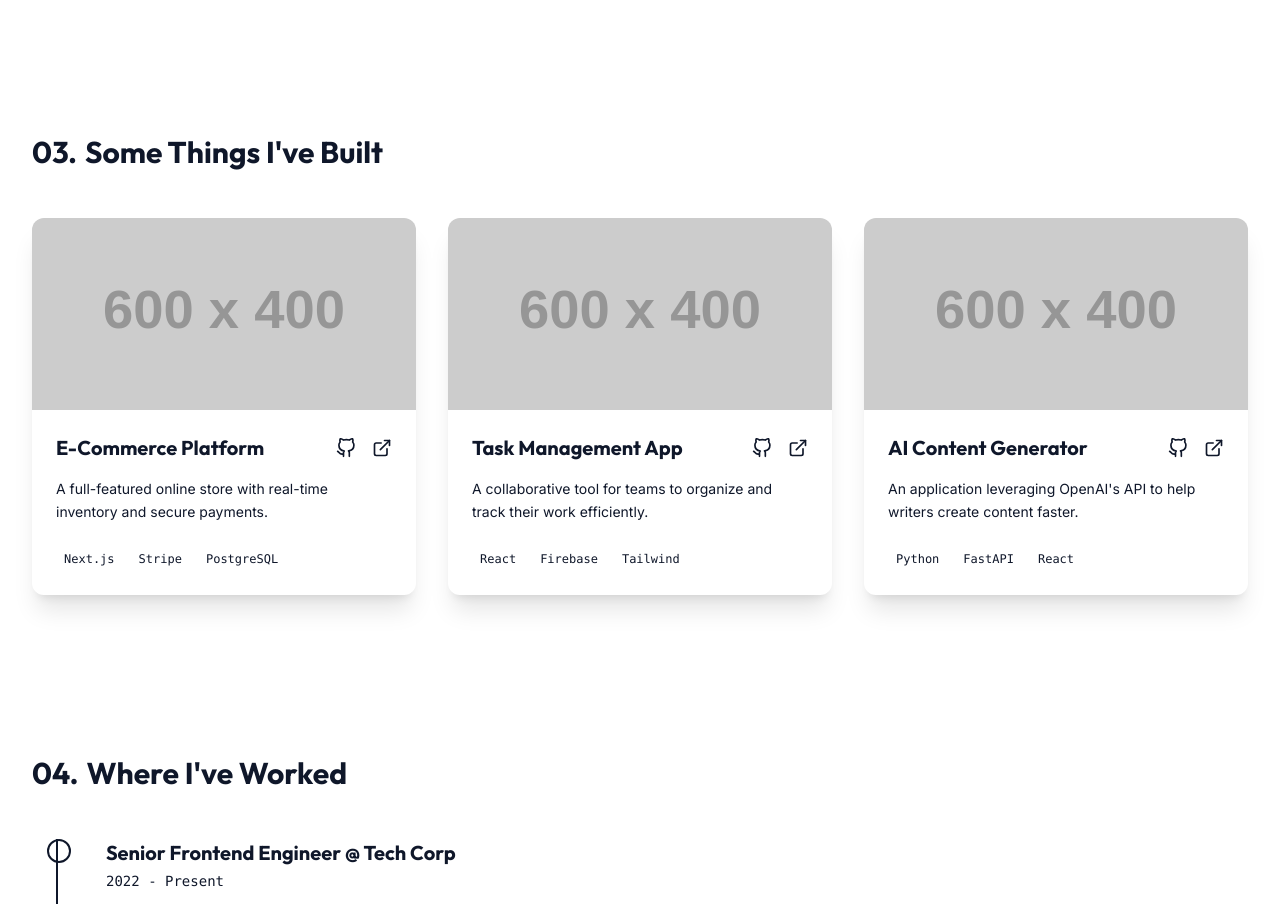
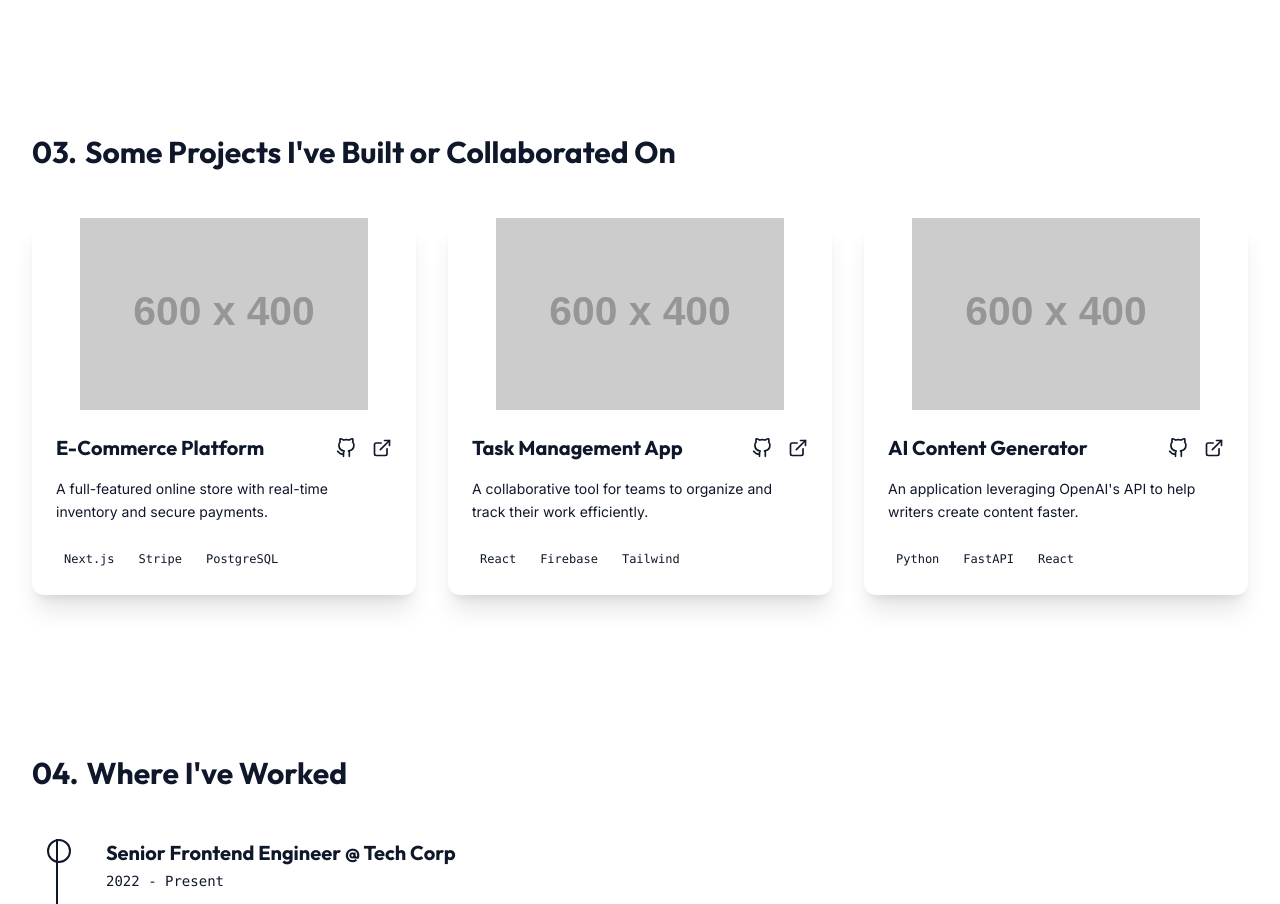
Before and after one commit to manunoly/manuel.team, an Astro site: page / in a window 1280 px wide. Shown: the part 2440-3344 px from the top of the page. Built offline with nearby package versions, Linux system fonts and the light colour scheme; Astro itself is replaced by a stand-in of ours; placeholder pictures from the web are drawn by us.

Commit message:
update portfolio

```diff
--- a/src/components/Projects.tsx
+++ b/src/components/Projects.tsx
@@ -13,13 +13,21 @@ interface Project {
 
 interface ProjectsProps {
     projects: Project[];
+    lang: string;
 }
 
-export default function Projects({ projects }: ProjectsProps) {
+export default function Projects({ projects, lang = 'en' }: ProjectsProps) {
     return (
         <SectionContainer id="projects">
             <h2 className="flex items-center text-3xl font-bold text-app-text mb-12">
-                <span className="text-app-accent mr-2">03.</span> Some Things I've Built
+                <span className="text-app-accent mr-2">03.</span>
+                {
+                    lang === 'en' ? (
+                        <span>Some Projects I've Built or Collaborated On</span>
+                    ) : (
+                        <span>Algunos Proyectos que desarrollado o Colaborado</span>
+                    )
+                }
                 <span className="ml-4 h-px bg-app-surface flex-grow max-w-xs"></span>
             </h2>
 
@@ -35,7 +43,7 @@ export default function Projects({ projects }: ProjectsProps) {
                             <img
                                 src={project.image}
                                 alt={project.title}
-                                className="w-full h-full object-cover transform group-hover:scale-110 transition-transform duration-500"
+                                className="w-full h-full object-contain transform group-hover:scale-110 transition-transform duration-500"
                             />
                         </div>
 
@@ -45,10 +53,10 @@ export default function Projects({ projects }: ProjectsProps) {
                                     {project.title}
                                 </h3>
                                 <div className="flex space-x-4 text-app-text-muted">
-                                    <a href={project.github} className="hover:text-app-accent transition-colors">
+                                    <a href={project.github} target='_blank' className="hover:text-app-accent transition-colors">
                                         <svg xmlns="http://www.w3.org/2000/svg" width="20" height="20" viewBox="0 0 24 24" fill="none" stroke="currentColor" strokeWidth="2" strokeLinecap="round" strokeLinejoin="round"><path d="M9 19c-5 1.5-5-2.5-7-3m14 6v-3.87a3.37 3.37 0 0 0-.94-2.61c3.14-.35 6.44-1.54 6.44-7A5.44 5.44 0 0 0 20 4.77 5.07 5.07 0 0 0 19.91 1S18.73.65 16 2.48a13.38 13.38 0 0 0-7 0C6.27.65 5.09 1 5.09 1A5.07 5.07 0 0 0 5 4.77a5.44 5.44 0 0 0-1.5 3.78c0 5.42 3.3 6.61 6.44 7A3.37 3.37 0 0 0 9 18.13V22"></path></svg>
                                     </a>
-                                    <a href={project.link} className="hover:text-app-accent transition-colors">
+                                    <a href={project.link} target='_blank' className="hover:text-app-accent transition-colors">
                                         <svg xmlns="http://www.w3.org/2000/svg" width="20" height="20" viewBox="0 0 24 24" fill="none" stroke="currentColor" strokeWidth="2" strokeLinecap="round" strokeLinejoin="round"><path d="M18 13v6a2 2 0 0 1-2 2H5a2 2 0 0 1-2-2V8a2 2 0 0 1 2-2h6"></path><polyline points="15 3 21 3 21 9"></polyline><line x1="10" y1="14" x2="21" y2="3"></line></svg>
                                     </a>
                                 </div>
--- a/src/data/portfolio.json
+++ b/src/data/portfolio.json
@@ -317,84 +317,339 @@
         },
         "projects": [
             {
-                "title": "Plataforma E-Commerce",
-                "description": "Una tienda en línea completa con inventario en tiempo real y pagos seguros.",
+                "title": "Picaboo Yearbooks",
+                "description": "Plataforma de creación y gestión de anuarios escolares para miles de usuarios, incluyendo editor en línea, plantillas y flujo completo de producción.",
                 "tags": [
-                    "Next.js",
-                    "Stripe",
-                    "PostgreSQL"
+                    "Full Stack",
+                    "Yearbooks",
+                    "Alta concurrencia"
                 ],
-                "link": "#",
-                "github": "#",
+                "link": "https://www.picabooyearbooks.com/",
+                "github": "https://www.picabooyearbooks.com/",
+                "image": "https://images.squarespace-cdn.com/content/v1/6387c260c9c5f9050cfe111b/c971b91f-9414-45c8-aa10-192ae42067f4/PicabooYB_Dark.png"
+            },
+            {
+                "title": "Entourage Yearbooks",
+                "description": "Ecosistema de herramientas para la gestión de anuarios, pedidos y producción, integrando diferentes plataformas internas y flujos de trabajo.",
+                "tags": [
+                    "Plataforma SaaS",
+                    "Integraciones",
+                    "Arquitectura"
+                ],
+                "link": "https://entourageyearbooks.com/",
+                "github": "https://entourageyearbooks.com/",
+                "image": "https://entourage-web-images.s3.us-east-1.amazonaws.com/LOGO/new_logo_red_stacked.png"
+            },
+            {
+                "title": "EdoNext Platform",
+                "description": "Editor avanzado de anuarios escolares, con secciones, plantillas, manejo de recursos y colaboración en línea para equipos de diseño.",
+                "tags": [
+                    "Editor Online",
+                    "Full Stack",
+                    "Productividad"
+                ],
+                "link": "https://edonext.entourageyearbooks.com/",
+                "github": "",
+                "image": "https://static.helpjuice.com/helpjuice_production/uploads/template/brand_image/20293/27824/Nextlogo-Final.png"
+            },
+            {
+                "title": "Creator Studio Pro",
+                "description": "Plataforma de diseño para la creación de productos impresos y digitales dentro del ecosistema Picaboo / Entourage.",
+                "tags": [
+                    "Diseño",
+                    "Plataforma Creativa",
+                    "Experiencia de Usuario"
+                ],
+                "link": "https://creatorstudio.picabooyearbooks.com/",
+                "github": "https://creatorstudio.picabooyearbooks.com/",
+                "image": "https://images.squarespace-cdn.com/content/v1/62ed2bfe79626d43ceed5c1f/f7b80ff1-c6cb-4dae-bfa8-409005b5a9ad/CreatorStudioPro.png"
+            },
+            {
+                "title": "Edge Creator Studio",
+                "description": "Versión especializada de Creator Studio para la marca Edge, optimizada para flujos de trabajo específicos y experiencias personalizadas.",
+                "tags": [
+                    "Custom Platform",
+                    "Branding",
+                    "Full Stack"
+                ],
+                "link": "https://edge.creatorstudiopro.com/",
+                "github": "",
+                "image": "https://edgeimaging.ca/wp-content/uploads/edge-imaging-300x107.png"
+            },
+            {
+                "title": "Store Shop Yearbooks",
+                "description": "Tienda en línea para la venta de anuarios, con gestión de productos, pedidos y pagos, integrada con el ecosistema Entourage/Picaboo.",
+                "tags": [
+                    "E-commerce",
+                    "Yearbooks",
+                    "Integraciones"
+                ],
+                "link": "https://store.shopyearbook.com/manuel",
+                "github": "",
                 "image": "https://via.placeholder.com/600x400"
             },
             {
-                "title": "App de Gestión de Tareas",
-                "description": "Una herramienta colaborativa para que los equipos organicen y sigan su trabajo eficientemente.",
+                "title": "YouSellWeSend",
+                "description": "Plataforma logística de fulfilment que conecta tiendas online con almacenes y empresas de envío, gestionando pedidos, stock y procesos de preparación.",
                 "tags": [
-                    "React",
-                    "Firebase",
-                    "Tailwind"
+                    "Logística",
+                    "SaaS",
+                    "Fulfilment"
                 ],
-                "link": "#",
-                "github": "#",
+                "link": "https://yousellwesend.de/en/",
+                "github": "",
                 "image": "https://via.placeholder.com/600x400"
             },
             {
-                "title": "Generador de Contenido IA",
-                "description": "Una aplicación que aprovecha la API de OpenAI para ayudar a los escritores a crear contenido más rápido.",
+                "title": "Wemalo – Plataforma de Gestión de Almacenes",
+                "description": "Solución para gestión de inventario, almacenes y logística, integrada con tiendas online y servicios de fulfilment.",
                 "tags": [
-                    "Python",
-                    "FastAPI",
-                    "React"
+                    "Logística",
+                    "Almacenes",
+                    "Integraciones"
                 ],
-                "link": "#",
-                "github": "#",
+                "link": "https://wemalo.com/en/",
+                "github": "",
+                "image": "https://via.placeholder.com/600x400"
+            },
+            {
+                "title": "Shipping Portal",
+                "description": "Portal de envíos para gestionar etiquetas, órdenes y estados de entrega, conectado al ecosistema logístico de TeamQ / 4elements.",
+                "tags": [
+                    "Logística",
+                    "Envíos",
+                    "SaaS"
+                ],
+                "link": "https://shipping-portal-dot-testarea-4es-playground.ey.r.appspot.com/",
+                "github": "",
+                "image": "https://via.placeholder.com/600x400"
+            },
+            {
+                "title": "Wemalo API – Connect",
+                "description": "API para conectar diferentes plataformas de e-commerce y sistemas externos con la infraestructura logística de Wemalo.",
+                "tags": [
+                    "API",
+                    "Integraciones",
+                    "Logística"
+                ],
+                "link": "https://connect-api.wemalo.com/",
+                "github": "",
+                "image": "https://via.placeholder.com/600x400"
+            },
+            {
+                "title": "DORFZAUN",
+                "description": "Plataforma digital para la venta y gestión de cercas y componentes relacionados, con catálogo de productos e integración logística.",
+                "tags": [
+                    "E-commerce",
+                    "Catálogo",
+                    "Logística"
+                ],
+                "link": "https://kdorfzaun.com/",
+                "github": "",
+                "image": "https://via.placeholder.com/600x400"
+            },
+            {
+                "title": "Läderach – Plataforma de Soporte Digital",
+                "description": "Soluciones de software de soporte para la marca de chocolates Läderach, integrando procesos internos y experiencia digital.",
+                "tags": [
+                    "Retail",
+                    "Soporte",
+                    "Integraciones"
+                ],
+                "link": "https://laderach.com/",
+                "github": "",
+                "image": "https://via.placeholder.com/600x400"
+            },
+            {
+                "title": "Givbux",
+                "description": "Aplicación móvil y plataforma en línea con sistema de recompensas y marketplace, integrando pagos, usuarios y comercios.",
+                "tags": [
+                    "Fintech",
+                    "Mobile",
+                    "Rewards"
+                ],
+                "link": "https://givbux.com/",
+                "github": "https://play.google.com/store/apps/details?id=com.bearbull.givbux",
+                "image": "https://via.placeholder.com/600x400"
+            },
+            {
+                "title": "Insotec – App y Portal Financiero",
+                "description": "Aplicación móvil y portal web para una entidad financiera, permitiendo a los usuarios gestionar productos, solicitudes y consultas.",
+                "tags": [
+                    "Finanzas",
+                    "Full Stack",
+                    "Mobile + Web"
+                ],
+                "link": "https://insotectuamigo.web.app/",
+                "github": "https://github.com/manunoly/insotec-colaborador-app",
+                "image": "https://via.placeholder.com/600x400"
+            },
+            {
+                "title": "Bemte – Plataforma Educativa",
+                "description": "Suite de aplicaciones (estudiante, profesor, admin y backend) para gestión académica, clases, calificaciones y comunicación.",
+                "tags": [
+                    "Educación",
+                    "Multi-app",
+                    "Full Stack"
+                ],
+                "link": "https://github.com/manunoly/pulpo-bemte-backend",
+                "github": "https://github.com/manunoly/pulpo-bemte-backend",
+                "image": "https://via.placeholder.com/600x400"
+            },
+            {
+                "title": "Ecuador Travel Guide (ETG)",
+                "description": "Guía de viaje interactiva con información de destinos, rutas y servicios turísticos, pensada para usuarios móviles.",
+                "tags": [
+                    "Turismo",
+                    "Mobile",
+                    "Experiencia de Usuario"
+                ],
+                "link": "https://github.com/manunoly/pulpo-etg",
+                "github": "https://github.com/manunoly/pulpo-etg",
+                "image": "https://via.placeholder.com/600x400"
+            },
+            {
+                "title": "Pide Un Taxi",
+                "description": "Aplicación para solicitud de taxis, seguimiento de viajes y conexión entre pasajeros y conductores.",
+                "tags": [
+                    "Transporte",
+                    "Mobile",
+                    "Tiempo real"
+                ],
+                "link": "https://pideuntaxicom.firebaseapp.com/",
+                "github": "https://youtu.be/QCf674owfzM",
+                "image": "https://via.placeholder.com/600x400"
+            },
+            {
+                "title": "SIE Ecuador – Benchmarking Energético",
+                "description": "Plataforma de consulta y análisis de información energética de Ecuador, con visualización y comparación de datos.",
+                "tags": [
+                    "Energía",
+                    "Data Viz",
+                    "Web App"
+                ],
+                "link": "https://sie3-ecuador.web.app/",
+                "github": "https://github.com/manunoly/sqlArconel",
+                "image": "https://via.placeholder.com/600x400"
+            },
+            {
+                "title": "Solar Chimney Simulator y TMY Generator",
+                "description": "Conjunto de herramientas científicas para simular chimeneas solares y generar años meteorológicos típicos (TMY) para análisis energético.",
+                "tags": [
+                    "Ciencia",
+                    "Simulación",
+                    "Energía"
+                ],
+                "link": "https://iner-tmy.shinyapps.io/iner-tmy/",
+                "github": "https://github.com/manunoly/ChimeneaSolar",
+                "image": "https://via.placeholder.com/600x400"
+            },
+            {
+                "title": "INER Congreso – Plataforma de Eventos",
+                "description": "Aplicación web y móvil para gestionar un congreso internacional, incluyendo registro, agenda, participantes y contenido.",
+                "tags": [
+                    "Eventos",
+                    "Full Stack",
+                    "Web + App"
+                ],
+                "link": "https://congreso-iner.firebaseapp.com/",
+                "github": "https://github.com/manunoly/iner-congreso",
+                "image": "https://via.placeholder.com/600x400"
+            },
+            {
+                "title": "Juego de Eficiencia Energética",
+                "description": "Juego interactivo diseñado para enseñar conceptos de eficiencia energética de forma práctica y entretenida.",
+                "tags": [
+                    "Educación",
+                    "Gamificación",
+                    "Energía"
+                ],
+                "link": "https://github.com/manunoly/juegoSimuladorMateriales",
+                "github": "https://github.com/manunoly/juegoSimuladorMateriales",
                 "image": "https://via.placeholder.com/600x400"
             }
         ],
         "skills": {
             "Frontend": [
-                "React",
-                "Next.js",
-                "TypeScript",
-                "Tailwind CSS",
-                "Framer Motion"
+                "JavaScript - TypeScript",
+                "React.js - Angular - Next.js",
+                "HTML - CSS - jQuery - Responsive Design",
+                "Tailwind CSS - Bootstrap - Flexbox",
+                "Promises - Async-Await RxJS - Observables",
+                "Zustand - Redux",
+                "Ionic - React Native"
             ],
             "Backend": [
-                "Node.js",
-                "Express",
-                "PostgreSQL",
-                "MongoDB",
-                "GraphQL"
+                "Diseño y arquitectura de software (capas, servicios, monolitos modulares, microservicios)",
+                "OOP - Encapsulation - Inheritance - Polymorphism",
+                "Clean Coding - SOLID Principles - DRY - KISS",
+                "Problem Solving - Debugging - Testing - Version Control",
+                "Node.js - Express - Koa - Apollo",
+                "PHP - Laravel - Symfony - Yii - CodeIgniter",
+                "Python - Django - FastAPI",
+                ".NET Core - C# - C++",
+                "Diseño y consumo de APIs REST - SOAP - GraphQL",
+                "Socket.io - Pusher.js",
+                "Firebase (Auth, Realtime) - Firestore",
+                "Advanced SQL",
+                "Modelado y optimización de bases de datos Relacionales y No Relacionales",
+                "Oracle - MySQL - MariaDB - PostgreSQL - SQL Server - MongoDB - Redis",
+                "Pruebas automatizadas (unitarias, integración, e2e)",
+                "Integración con pasarelas de pago (Stripe, Dwolla, PayPal)",
+                "IA integrada en el desarrollo, OpenAI - Anthropic - Claude - Gemini"
             ],
-            "Tools": [
-                "Git",
-                "Docker",
-                "AWS",
-                "Vercel",
-                "Figma"
+            "Herramientas y Tecnologías": [
+                "AWS (EC2, S3, RDS, Lambda, Amplify, VPC, ECS)",
+                "Google Cloud Platform (GCP)",
+                "Docker - Kubernetes",
+                "Vercel - Railway - Typesense",
+                "Nginx - Apache",
+                "CI/CD pipelines (CloudFormation, GitHub, GitLab, Bitbucket, Jenkins)",
+                "Linux Server Install - Administration - Bash",
+                "Ciberseguridad (OWASP, ISO 27001)",
+                "Postman - Swagger - OpenAPI - JMeter",
+                "Scrum - Jira - XP - RUP",
+                "npm - yarn - pnpm - bun - webpack - vite",
+                "Pentaho BI - ETL - Kettle"
             ]
         },
         "experience": [
             {
-                "role": "Ingeniero Frontend Senior",
-                "company": "Tech Corp",
+                "role": "Software Architect && Full Stack Developer",
+                "company": "Entourage Yearbooks | Picaboo Yearbooks - Estados Unidos",
                 "period": "2022 - Presente",
-                "description": "Liderando el equipo frontend en la reconstrucción del producto principal usando Next.js y TypeScript."
+                "description": "Liderando arquitectura y desarrollo de múltiples plataformas web de alto tráfico como Picaboo Yearbooks, Entourage Yearbooks, EdoNext, Edge Creator Studio y Creator Studio."
             },
             {
-                "role": "Desarrollador Full Stack",
-                "company": "StartUp Inc",
+                "role": "Mobile Developer & Software Architect && Desarrollador Stack Stack",
+                "company": "Freelancer – Ecuador / Estados Unidos / Canada",
+                "period": "2018 - Presente",
+                "description": "Construcción de aplicaciones móviles y web para banca, educación y turismo, incluyendo Givbux, Insotec, Bemte y Ecuador Travel Guide, abarcando desde el diseño hasta el despliegue."
+            },
+            {
+                "role": "Full Stack Developer",
+                "company": "TeamQ / 4elements / .thesynergygroup – Alemania",
                 "period": "2020 - 2022",
-                "description": "Desarrollé y mantuve múltiples aplicaciones para clientes usando el stack MERN."
+                "description": "Desarrollo de plataformas SaaS y sistemas logísticos como YouSellWeSend, integraciones Shopify para Wemalo, Shipping Portal y APIs empresariales para gestión de inventario y envíos."
+            },
+            {
+                "role": "Analista de Tecnología && Desarrollador Full Stack",
+                "company": "Instituto Nacional de Eficiencia Energética – Ecuador",
+                "period": "2015 - 2018",
+                "description": "Desarrollo de sistemas de análisis energético, data marts, simuladores científicos, ETLs y aplicaciones para eventos y congresos internacionales."
+            },
+            {
+                "role": "Profesor & Desarrollador Full Stack - Cuba",
+                "company": "Universidad de Ciencias Informáticas / Aduanas de Cuba",
+                "period": "2007 - 2014",
+                "description": "Profesor de sistemas de bases de datos, BI, asesor en seguridad informática y migración a software libre, administrador de servidores GNU/Linux y desarrollador de software para la Aduana de Cuba."
             }
         ],
         "education": [
             {
-                "degree": "Licenciatura en Ciencias de la Computación",
-                "school": "Universidad Tecnológica",
-                "year": "2019"
+                "degree": "Ingeniería en Ciencias Informáticas",
+                "school": "Universidad de Ciencias Informáticas (UCI), Cuba",
+                "year": "2007"
             }
         ],
         "research": {
@@ -583,10 +838,10 @@
             }
         ],
         "contact": {
-            "email": "manuel@example.com",
-            "linkedin": "https://linkedin.com/in/manuel",
-            "github": "https://github.com/manuel",
-            "twitter": "https://twitter.com/manuel"
+            "email": "manunoly@gmail.com",
+            "linkedin": "https://linkedin.com/in/manunoly",
+            "github": "https://github.com/manunoly",
+            "twitter": "https://twitter.com/manunoly"
         }
     }
 }
```
